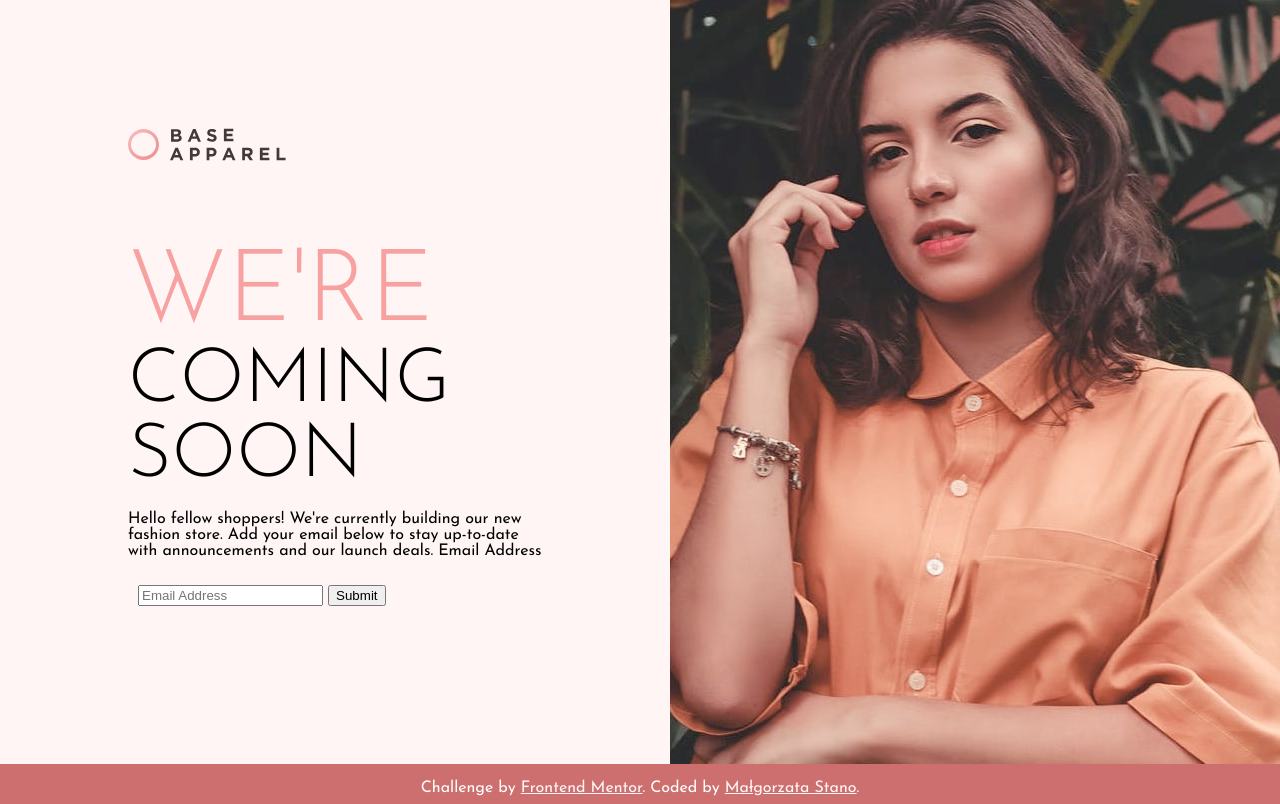
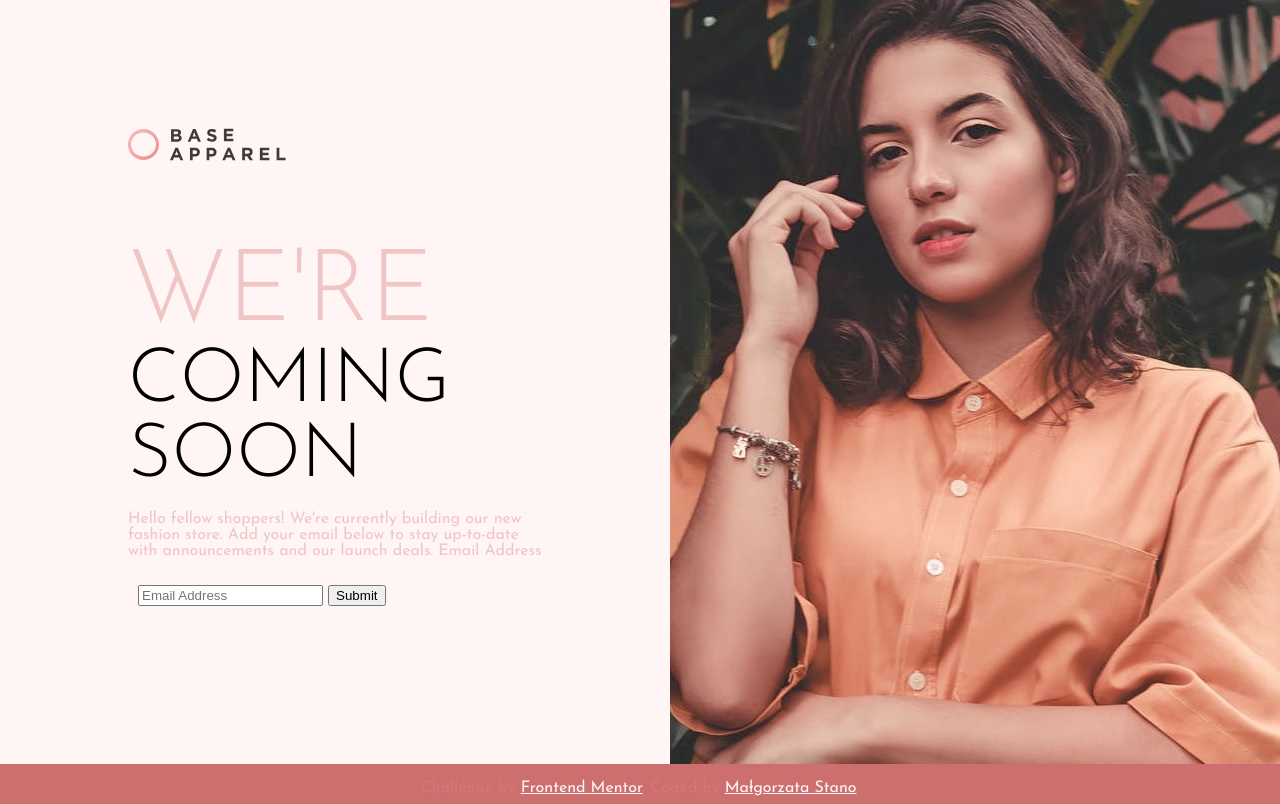
Before and after one commit to gosiast/base-apparel-coming-soon-page, a plain HTML site: page index.html in a window 1280 px wide. Drawn offline with Linux system fonts and the light colour scheme.

Commit message:
updated the color of the p element

```diff
--- a/src/styles.css
+++ b/src/styles.css
@@ -1,6 +1,6 @@
 :root {
   --primary-color: hsl(0, 100%, 98%);
-  --secondary-color: hsl(0, 84%, 80%);
+  --secondary-color: hsla(0, 56%, 69%, 0.423);
 }
 
 body {
@@ -42,6 +42,9 @@ h1 {
   color: var(--secondary-color);
 }
 
+p {
+  color: var(--secondary-color);
+}
 .col-6 {
   width: 50%;
   box-sizing: border-box; /* This ensures padding and border are included in the total width */
```
